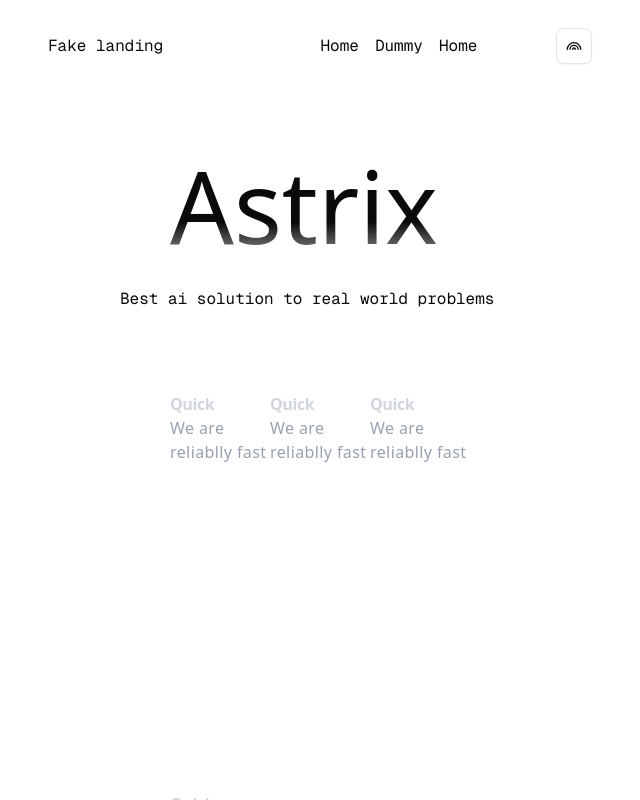
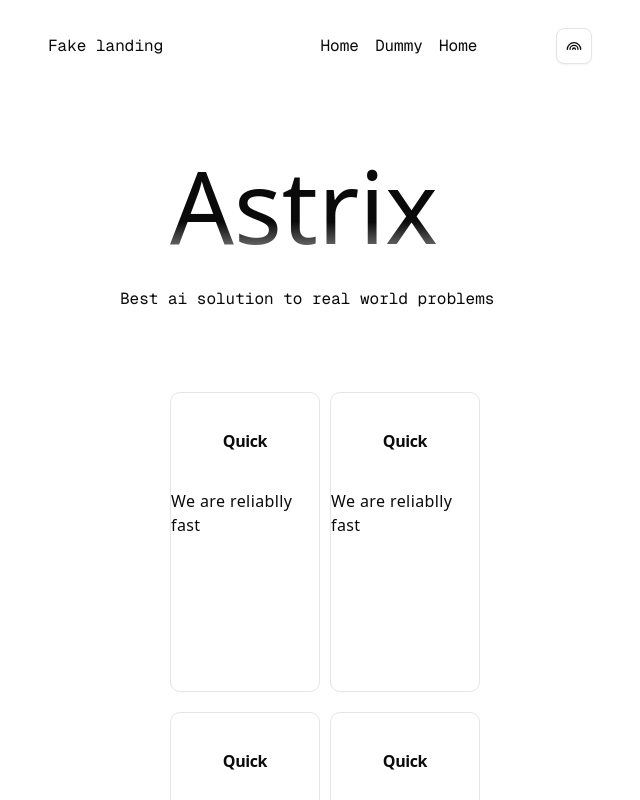
Before and after one commit to meethp20/landingpage, a Next.js app: page / in a window 1280 px wide. Shown: the top 800 px of the page, without its empty margins (320-960 px from the left). Built offline with nearby package versions, Linux system fonts and the light colour scheme.

Commit message:
weird card complex

```diff
--- a/src/app/components/Card.tsx
+++ b/src/app/components/Card.tsx
@@ -7,11 +7,11 @@ export default function Card({title,description}:{
 
 
     return(
-        <div className="w-[100px] h-[400px] bg-gradient-to black from-slate-700">
-            <div className="font-bold text-gray-300 tracking-tight mx-auto">
+        <div className="w-[150px] h-[300px] flex items-center flex-col bg-gradient-to black border-1 rounded-lg from-slate-700">
+            <div className="font-bold  dark:text-gray-300 light:text-gray-900 p-9 tracking-tight mx-auto">
                 {title}
             </div>
-            <div className="text-gray-400 tracking-wide">
+            <div className="dark:text-gray-400 light:text-gray-800 tracking-wide">
                 {
                     description
                 }
--- a/src/app/page.tsx
+++ b/src/app/page.tsx
@@ -8,11 +8,11 @@ export default function Home() {
       <div className="">
       <HeroSection />
       </div >
-      <div className=" mx-auto w-[300px] grid grid-cols-2 md:grid-2 lg:grid-cols-3">
+      <div className=" mx-auto w-[300px] gap-5 grid grid-cols-2 md:grid-2 lg:grid-cols-2">
        <Card description="We are reliablly fast" title="Quick" />
          <Card description="We are reliablly fast" title="Quick" />
            <Card description="We are reliablly fast" title="Quick" />
-                      <Card description="We are reliablly fast" title="Quick" />
+           <Card description="We are reliablly fast" title="Quick" />
 
       </div>
     </div>
```
